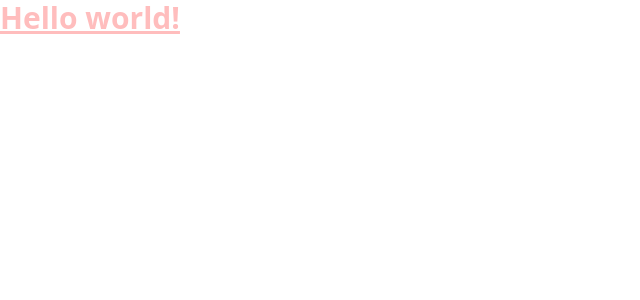
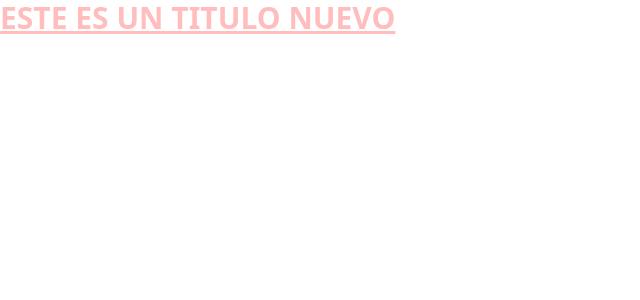
Before and after one commit to juanfrancia12/pokemons-v2, a Next.js app: page / in a window 1280 px wide. Shown: the top 300 px of the page, without its empty margins (0-640 px from the left). Built offline with nearby package versions, Linux system fonts and the light colour scheme.

Commit message:
Estructura inicial

```diff
--- a/src/pages/index.tsx
+++ b/src/pages/index.tsx
@@ -1,9 +1,11 @@
-import type { NextPage } from "next";
+import type { NextPage } from "next"
 
 const Home: NextPage = () => {
   return (
-    <h1 className="text-3xl font-bold underline text-red-300">Hello world!</h1>
-  );
-};
+    <h1 className="text-3xl font-bold underline text-red-300">
+      ESTE ES UN TITULO NUEVO
+    </h1>
+  )
+}
 
-export default Home;
+export default Home
```
